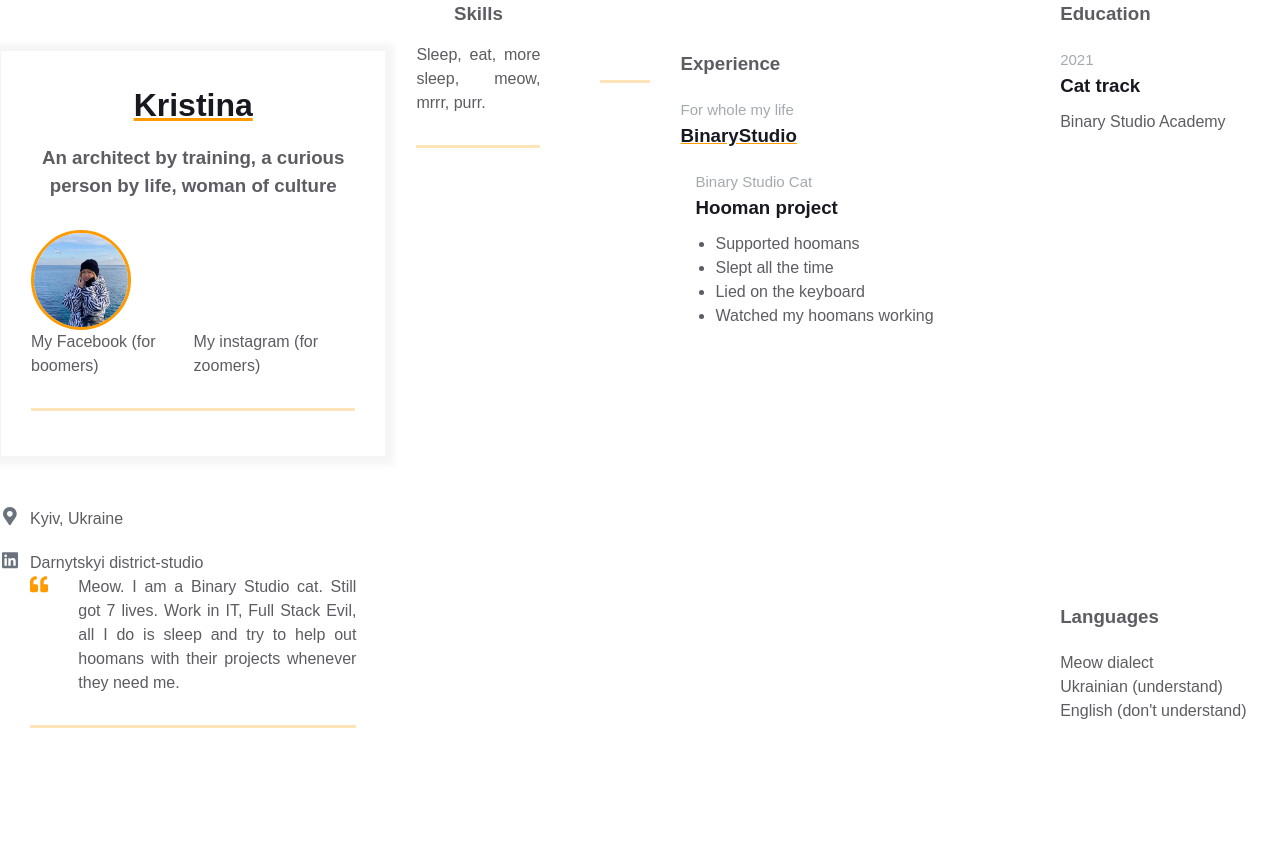
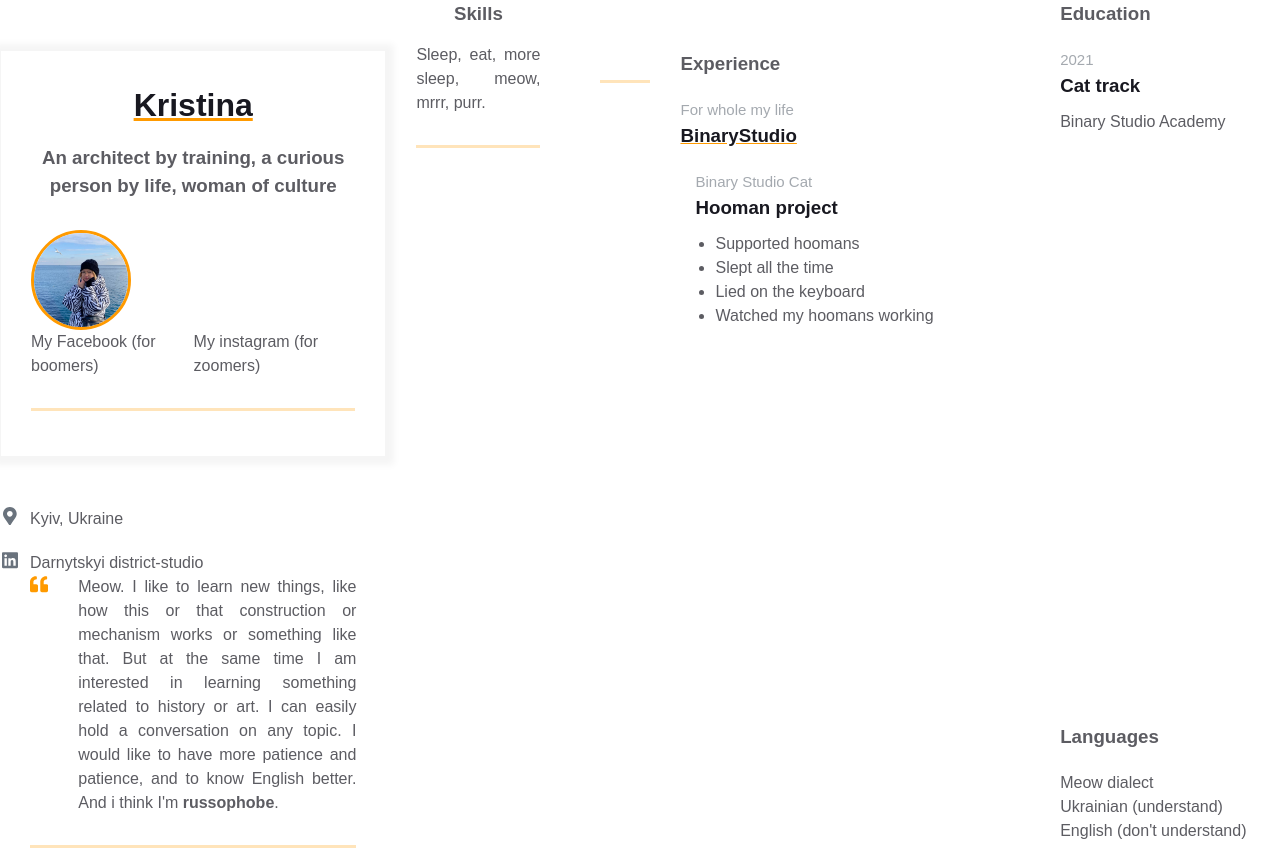
Before and after one commit to hodakivskaK/homepage, a plain HTML site: page index.html in a window 1280 px wide. Before the commit the page ends 800 px from the top, so only its background shows below. Drawn offline with Linux system fonts and the light colour scheme.

Commit message:
MY_Intro block

```diff
--- a/index.html
+++ b/index.html
@@ -13,6 +13,7 @@
     <script>
      /* information about Photo */
         const a = () => alert('Photo from Odessa');
+        const b = () => alert('hehe 😺');
     </script>
     <!-- Main information  -->
     <!-- Primary content template -->
@@ -79,9 +80,9 @@
                     </svg>
                 </div>
                 <p class="intro_text">Meow.
-                    I am a Binary Studio cat. Still got 7 lives. Work in IT, Full Stack Evil,
-                    all I do is sleep and try to help out hoomans with their projects whenever
-                    they need me.
+                    I like to learn new things, like how this or that construction or mechanism works or something like that. But at the
+                    same time I am interested in learning something related to history or art. I can easily hold a conversation on any
+                    topic. I would like to have more patience and patience, and to know English better. And i think I'm <span onclick="b()"><b>russophobe</b></span>.
                 </p>
             </div>
         </div>
```
